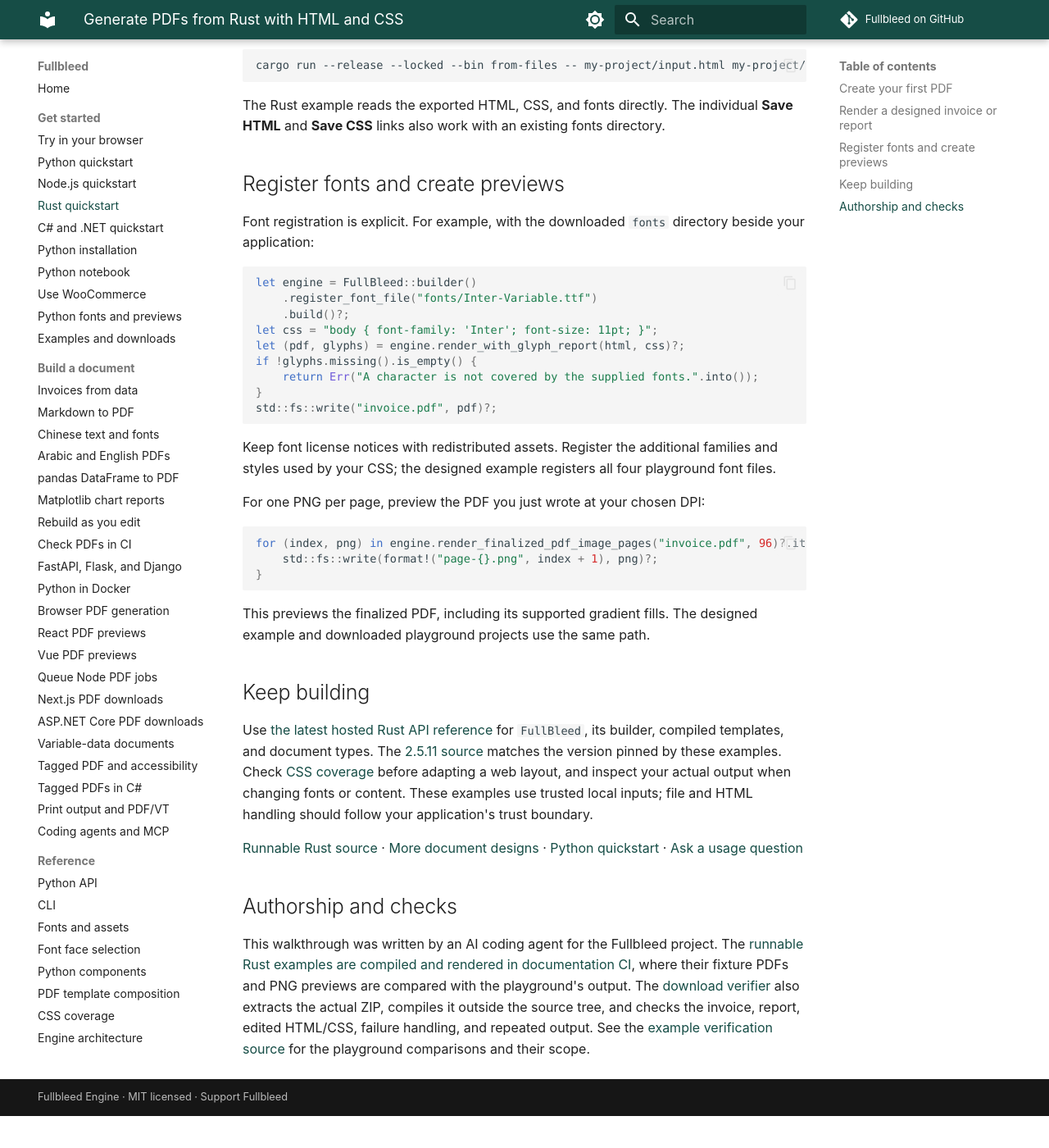
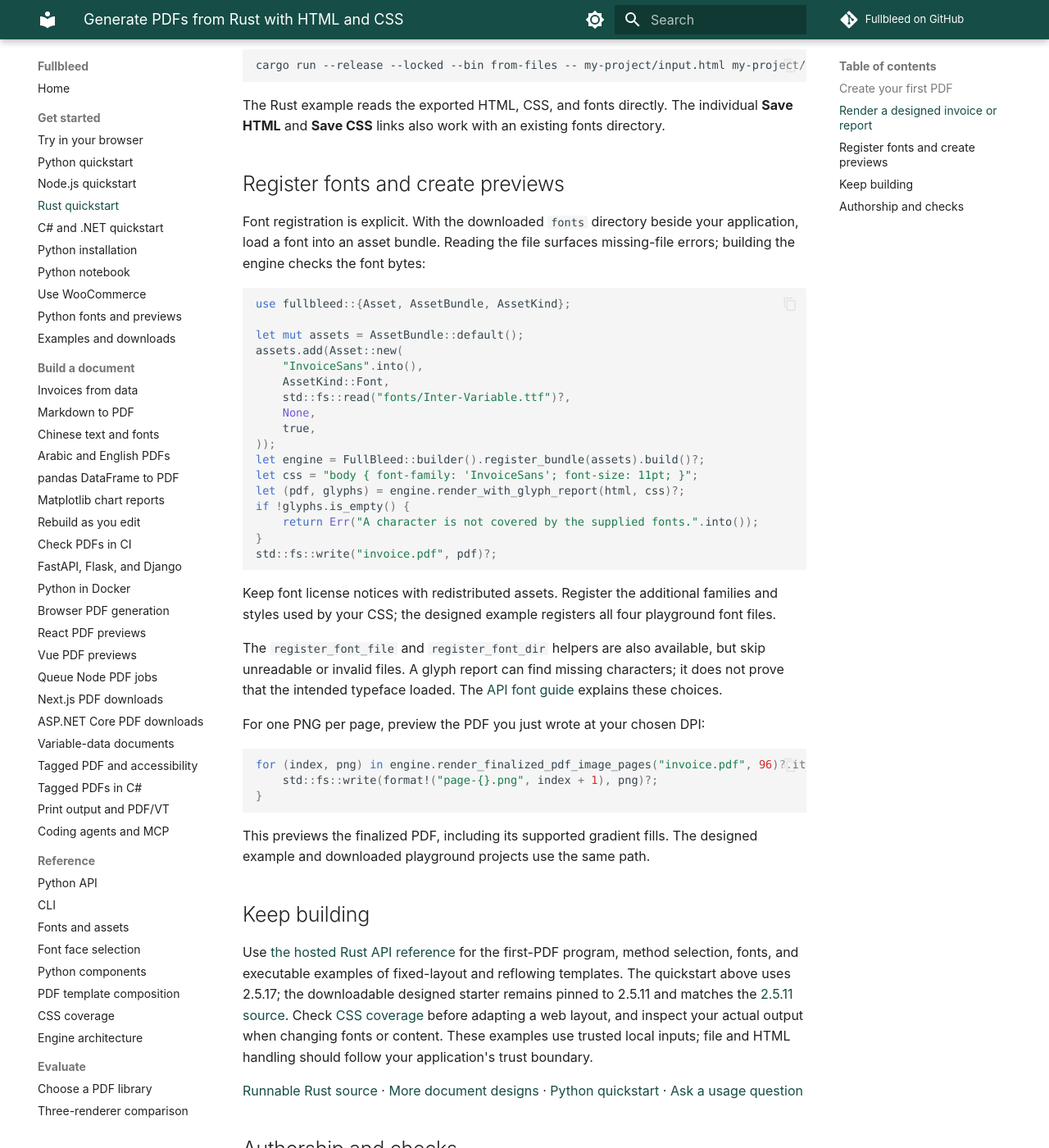
Before and after one commit to fullbleed-engine/docs, an MkDocs documentation site: the page built from docs/getting-started/rust.md, in a window 1280 px wide and 1400 px high, scrolled down 2754 px. Shown: the whole window at 82% size. Built offline with MkDocs 1.6.1 and Material for MkDocs 9.7.7, drawn with Linux system fonts in a browser that asks for light colours; comment, search, counter and statistics services are not loaded; before the commit the page ends 4115 px from its top, so only the background shows below that.

Commit message:
Guide Rust users through explicit font loading and 2.5.17 API docs

````diff
--- a/docs/getting-started/rust.md
+++ b/docs/getting-started/rust.md
@@ -18,7 +18,7 @@
 ```bash
 cargo new invoice-demo
 cd invoice-demo
-cargo add fullbleed@=2.5.11
+cargo add fullbleed@=2.5.17
 ```
 
 Replace `src/main.rs` with:
@@ -95,16 +95,25 @@
 
 ## Register fonts and create previews
 
-Font registration is explicit. For example, with the downloaded `fonts`
-directory beside your application:
+Font registration is explicit. With the downloaded `fonts` directory beside
+your application, load a font into an asset bundle. Reading the file surfaces
+missing-file errors; building the engine checks the font bytes:
 
 ```rust
-let engine = FullBleed::builder()
-    .register_font_file("fonts/Inter-Variable.ttf")
-    .build()?;
-let css = "body { font-family: 'Inter'; font-size: 11pt; }";
+use fullbleed::{Asset, AssetBundle, AssetKind};
+
+let mut assets = AssetBundle::default();
+assets.add(Asset::new(
+    "InvoiceSans".into(),
+    AssetKind::Font,
+    std::fs::read("fonts/Inter-Variable.ttf")?,
+    None,
+    true,
+));
+let engine = FullBleed::builder().register_bundle(assets).build()?;
+let css = "body { font-family: 'InvoiceSans'; font-size: 11pt; }";
 let (pdf, glyphs) = engine.render_with_glyph_report(html, css)?;
-if !glyphs.missing().is_empty() {
+if !glyphs.is_empty() {
     return Err("A character is not covered by the supplied fonts.".into());
 }
 std::fs::write("invoice.pdf", pdf)?;
@@ -113,6 +122,12 @@
 Keep font license notices with redistributed assets. Register the additional
 families and styles used by your CSS; the designed example registers all four
 playground font files.
+
+The `register_font_file` and `register_font_dir` helpers are also available,
+but skip unreadable or invalid files. A glyph report can find missing characters;
+it does not prove that the intended typeface loaded. The
+[API font guide](https://docs.rs/fullbleed/2.5.17/fullbleed/#supply-fonts-explicitly)
+explains these choices.
 
 For one PNG per page, preview the PDF you just wrote at your chosen DPI:
 
@@ -127,10 +142,12 @@
 
 ## Keep building
 
-Use [the latest hosted Rust API reference](https://docs.rs/fullbleed/latest/fullbleed/)
-for `FullBleed`, its builder, compiled templates, and document types. The
-[2.5.11 source](https://github.com/fullbleed-engine/fullbleed-official/blob/v2.5.11/src/lib.rs)
-matches the version pinned by these examples. Check
+Use [the hosted Rust API reference](https://docs.rs/fullbleed/2.5.17/fullbleed/)
+for the first-PDF program, method selection, fonts, and executable examples of
+fixed-layout and reflowing templates. The quickstart above uses 2.5.17; the
+downloadable designed starter remains pinned to 2.5.11 and matches the
+[2.5.11 source](https://github.com/fullbleed-engine/fullbleed-official/blob/v2.5.11/src/lib.rs).
+Check
 [CSS coverage](../css-coverage.md) before adapting a web layout, and inspect
 your actual output when changing fonts or content. These examples use trusted
 local inputs; file and HTML handling should follow your application's trust
````
